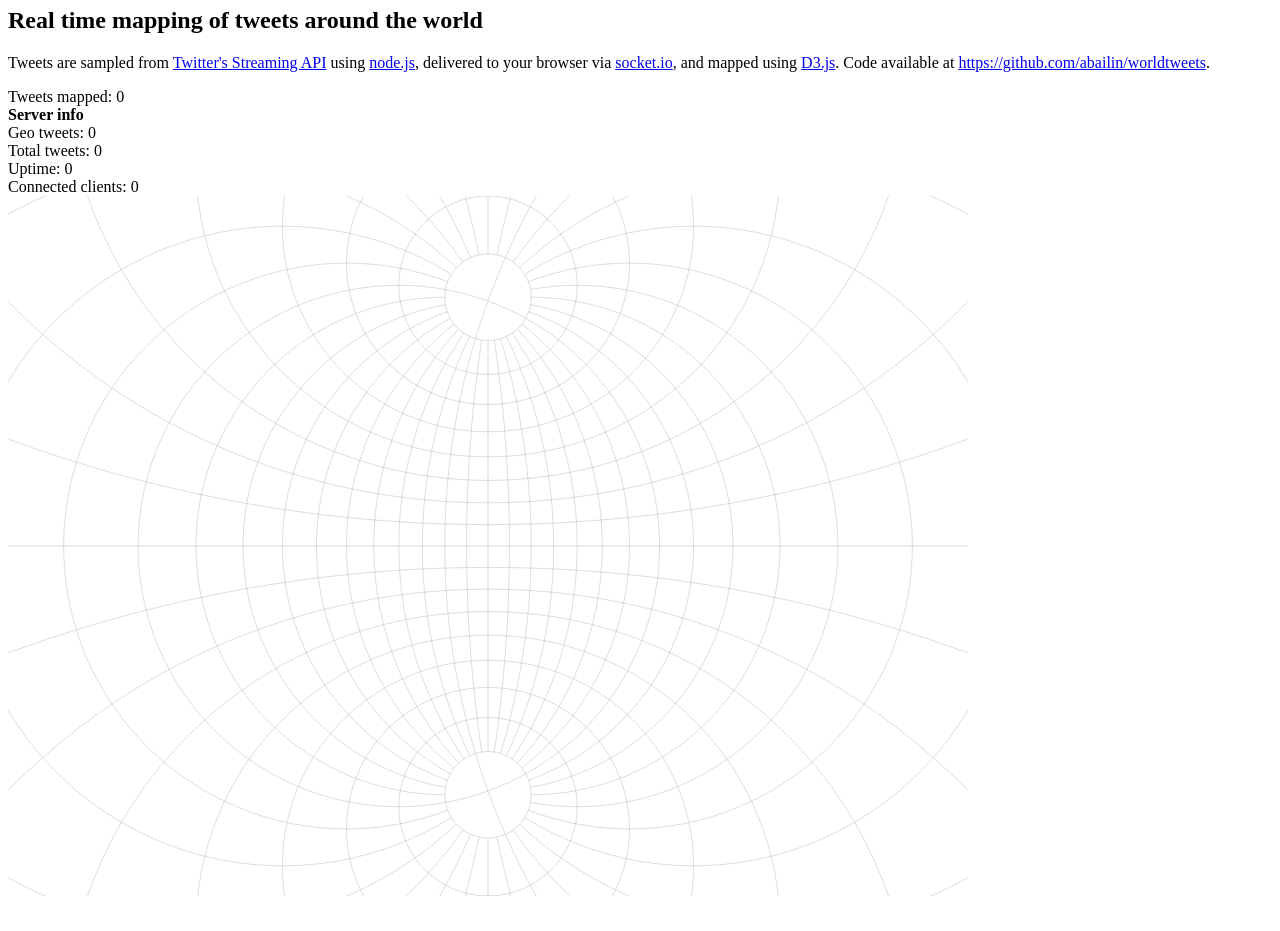
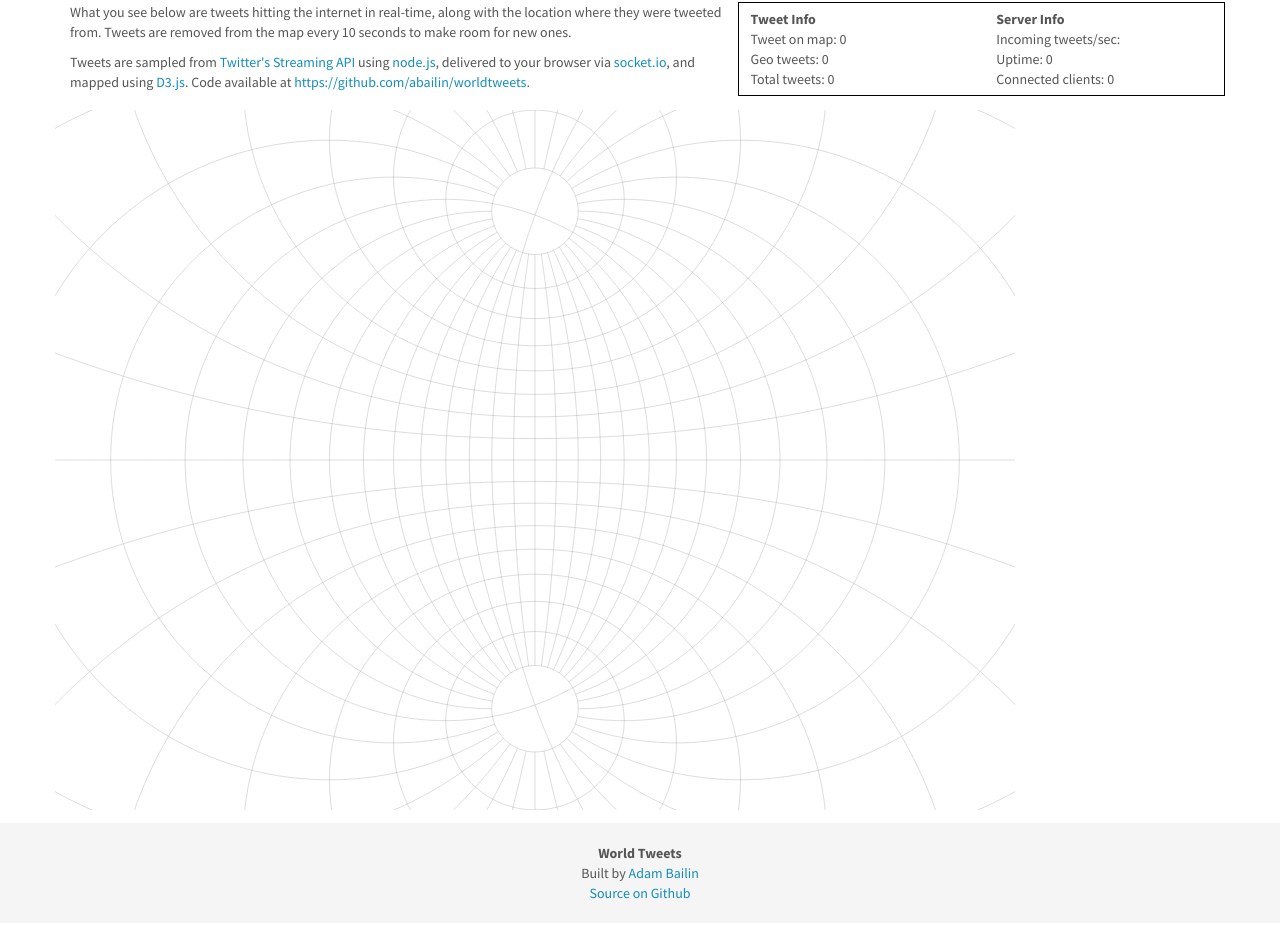
Before and after one commit to abailin/worldtweets, a website: page public/index.html in a window 1280 px wide. Shown: the part 73-1004 px from the top of the page. Before the commit the page ends 981 px from the top, so only its background shows below. Drawn offline with nearby package versions, Linux system fonts and the light colour scheme; files that its build step writes are made by us from their sources; no server answers; a script that the page names is missing.

Commit message:
added bootstrap; new layout; using less

```diff
--- /dev/null
+++ b/less/worldtweets.less
@@ -0,0 +1,41 @@
+.navbar {
+	margin-bottom: 0;
+}
+
+.description {
+	margin-bottom: 8px;
+	margin-top: 12px;
+
+	.stats {
+		border: 1px solid black;
+		padding: 6px 12px;
+	}
+}
+
+// styles for D3.js map
+.graticule {
+	fill: none;
+	stroke: #777;
+	stroke-width: .5px;
+	stroke-opacity: .5;
+}
+.land {
+	fill: #222;
+}
+.boundary {
+	fill: none;
+	stroke: #fff;
+	stroke-width: .5px;
+}
+
+footer {
+	margin-top: 8px;
+	margin-bottom: 8px;
+	padding-top:20px;
+	padding-bottom:20px;
+	text-align: center;
+	background: #F5F5F5;
+	p {
+		margin:0;
+	}
+}
--- a/package.json
+++ b/package.json
@@ -8,7 +8,8 @@
 	"dependencies": {
 		"express": "3.4.4",
 		"socket.io": "0.9.16",
-		"ntwitter": "0.5.0"
+		"ntwitter": "0.5.0",
+		"less-middleware": "0.1.15"
 	},
 	"engines": {
 		"node": "0.10.x",
--- a/public/index.html
+++ b/public/index.html
@@ -2,22 +2,10 @@
 <head>
 	<meta charset="utf-8">
 	<title>World Tweets</title>
-	<style>
-		.graticule {
-			fill: none;
-			stroke: #777;
-			stroke-width: .5px;
-			stroke-opacity: .5;
-		}
-		.land {
-			fill: #222;
-		}
-		.boundary {
-			fill: none;
-			stroke: #fff;
-			stroke-width: .5px;
-		}
-	</style>
+
+	<link type="text/css" rel="stylesheet" href="/css/bootstrap-lumen.min.css">
+	<link type="text/css" rel="stylesheet" href="/css/worldtweets.css">
+
 	<script charset="utf-8" src="http://d3js.org/d3.v3.min.js"></script>
 	<script charset="utf-8" src="//cdnjs.cloudflare.com/ajax/libs/jquery/2.0.3/jquery.min.js"></script>
 	<script charset="utf-8" src="//cdnjs.cloudflare.com/ajax/libs/topojson/1.1.0/topojson.min.js"></script>
@@ -25,21 +13,79 @@
 	<script charset="utf-8" src="/js/worldtweets.js"></script>
 </head>
 <body>
-	<h1>World Tweets</h1>
-	<h2>Real time mapping of tweets around the world</h2>
-	<p>Tweets are sampled from <a href="https://dev.twitter.com/docs/streaming-apis/streams/public">Twitter's Streaming API</a> using <a href="http://nodejs.org">node.js</a>, delivered to your browser via <a href="http://socket.io">socket.io</a>, and mapped using <a href="http://d3js.org">D3.js</a>. Code available at <a href="https://github.com/abailin/worldtweets">https://github.com/abailin/worldtweets</a>.</p>
-	<div id="stats">
-		Tweets mapped: <span class="tweet-count">0</span> <br>
 
-		<strong>Server info</strong> <br>
-		Geo tweets: <span class="server-geo-count">0</span> <br>
-		Total tweets: <span class="server-total-count">0</span> <br>
-		Uptime: <span class="server-uptime">0</span> <br>
-		Connected clients: <span class="server-connected-clients">0</span>
+	<!--
+	<div class="navbar navbar-default navbar-static-top" role="navigation">
+	      <div class="container">
+	        <div class="navbar-header">
+	          <button type="button" class="navbar-toggle" data-toggle="collapse" data-target=".navbar-collapse">
+	            <span class="sr-only">Toggle navigation</span>
+	            <span class="icon-bar"></span>
+	            <span class="icon-bar"></span>
+	            <span class="icon-bar"></span>
+	          </button>
+	          <a class="navbar-brand" href="#">World Tweets</a>
+	        </div>
+	        <div class="navbar-collapse collapse">
+	          <ul class="nav navbar-nav">
+	          </ul>
+	          <ul class="nav navbar-nav navbar-right">
+	            <li><a href="https://github.com/abailin/worldtweets">Source on Github</a></li>
+	          </ul>
+	        </div>
+	      </div>
+	    </div>
+	-->
+
+	<div class="container">
+
+		<div class="row heading">
+			<h2>World Tweets: Real time mapping of tweets around the world.</h2>
+		</div>
+
+		<div class="row description">
+			<div class="col-sm-7 about">
+				<p>What you see below are tweets hitting the internet in real-time, along with the location where they were tweeted from. Tweets are removed from the map every 10 seconds to make room for new ones.</p>
+				<p>
+					Tweets are sampled from <a href="https://dev.twitter.com/docs/streaming-apis/streams/public">Twitter's Streaming API</a>
+					using <a href="http://nodejs.org">node.js</a>,
+					delivered to your browser via <a href="http://socket.io">socket.io</a>,
+					and mapped using <a href="http://d3js.org">D3.js</a>.
+					Code available at <a href="https://github.com/abailin/worldtweets">https://github.com/abailin/worldtweets</a>.
+				</p>
+			</div>
+
+			<div class="col-sm-5 stats" id="stats">
+				<div class="row">
+					<div class="col-sm-6">
+						<strong>Tweet Info</strong><br>
+						Tweet on map: <span class="tweet-count">0</span> <br>
+						Geo tweets: <span class="server-geo-count">0</span> <br>
+						Total tweets: <span class="server-total-count">0</span> <br>
+					</div>
+					<div class="col-sm-6">
+						<strong>Server Info</strong><br>
+						Incoming tweets/sec: <span class="tweets-per-sec"></span><br>
+						Uptime: <span class="server-uptime">0</span> <br>
+						Connected clients: <span class="server-connected-clients">0</span><br>
+					</div>
+				</div>
+
+			</div>
+
+		</div>
+
+		<div class="row">
+			<div id="map"></div>
+		</div>
+
 	</div>
 
-	<div id="map"></div>
-
+	<footer>
+		<p><strong>World Tweets</strong></p>
+		<p>Built by <a href="http://adambailin.com">Adam Bailin</a></p>
+		<p><a href="https://github.com/abailin/worldtweets">Source on Github</a></p>
+	</footer>
 
 <script>
 App.init();
--- a/public/js/worldtweets.js
+++ b/public/js/worldtweets.js
@@ -5,7 +5,7 @@ var App = {
 	projection: null,
 
 	config: {
-		remove_dot_ms: 15000							// how long to wait to remove map point
+		remove_dot_ms: 10000							// how long to wait to remove map point
 	},
 
 	stats: {
@@ -32,8 +32,26 @@ var App = {
 		this.socket.on("stats", function(response) {
 			$(".server-total-count").text(response.data.tt);
 			$(".server-geo-count").text(response.data.gt);
-			$(".server-uptime").text(response.data.ut);
 			$(".server-connected-clients").text(response.data.cc);
+
+			// uptime
+			var server_uptime_ms = response.data.ut;
+			var server_uptime_sec = Math.floor(response.data.ut / 1000);
+			var server_uptime_human = '';
+
+			if (server_uptime_sec >= 3600) {
+				server_uptime_human += (Math.floor(server_uptime_sec / 3600) % 24) + ' hr';
+			}
+			if (server_uptime_sec >= 60) {
+				server_uptime_human += (Math.floor(server_uptime_sec / 60) % 60) + ' min ';
+			}
+
+			server_uptime_human += server_uptime_sec % 60 + ' sec';
+			$(".server-uptime").text(server_uptime_human);
+
+			var tweets_per_sec = Math.round(response.data.tt / server_uptime_sec);
+			$(".tweets-per-sec").text(tweets_per_sec);
+
 		});
 
 		// when we get a "msg" update from server (coordinates)
--- a/server.js
+++ b/server.js
@@ -6,6 +6,7 @@ var express = require('express');
 var app = express();
 var io = require('socket.io').listen(app.listen(port));
 var twitter = require('ntwitter');
+var less = require("less-middleware");
 
 var config = {};
 
@@ -43,6 +44,19 @@ app.configure(function() {
 });
 */
 
+// set up URL for css files (to be compiled from less on the fly)
+app.configure(function() {
+	app.use(less({
+		dest: __dirname + '/public/css',
+		src: __dirname + '/less',
+		prefix: '/css',
+		compress: true,
+		force: true
+	}));
+
+	app.use(express.static(__dirname + '/public'));
+});
+
 // URL Routes
 app.get('/', function (req, res) {
 	res.sendfile(__dirname + '/public/index.html');
@@ -54,6 +68,10 @@ app.get('/json/world-50m.json', function(req, res) {
 
 app.get('/js/worldtweets.js', function(req, res) {
 	res.sendfile(__dirname + "/public/js/worldtweets.js");
+});
+
+app.get('/css/bootstrap-lumen.min.css', function(req, res) {
+	res.sendfile(__dirname + "/public/css/bootstrap-lumen.min.css");
 });
 
 
```
Also changed, not shown: public/css/bootstrap-lumen.min.css (added), 1 other file.
